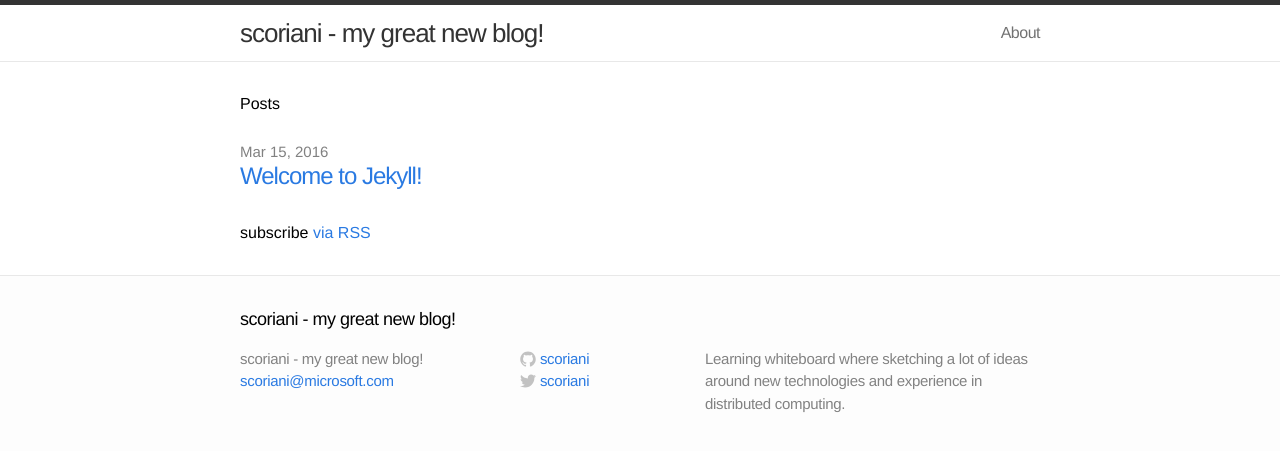
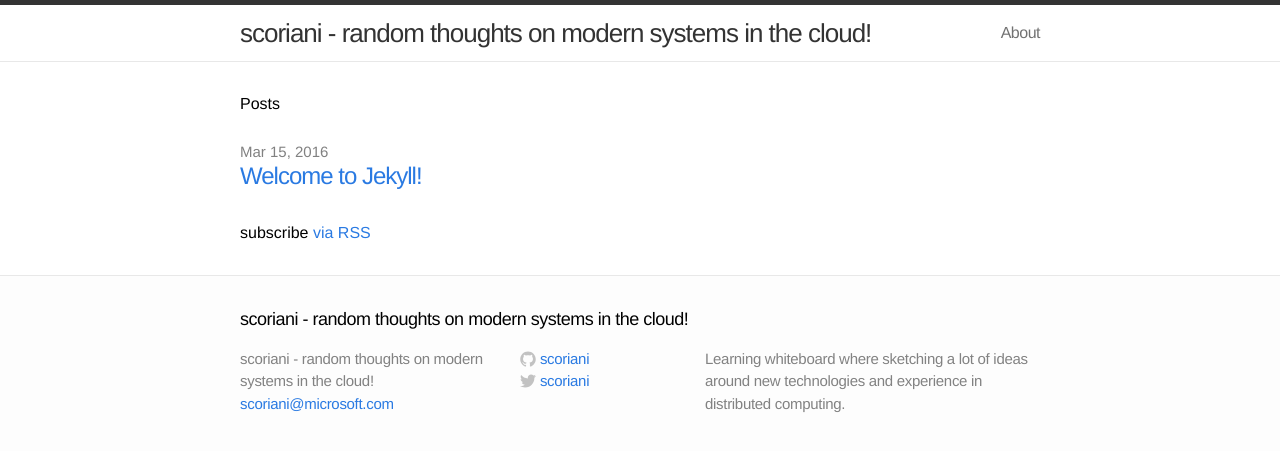
Before and after one commit to scoriani/scoriani.github.io, a Jekyll site: the page built from index.html, in a window 1280 px wide. Shown: the top 451 px of the page. Built offline with Jekyll 4.4.1, drawn with Linux system fonts in a browser that asks for light colours.

Commit message:
Update _config.yml

```diff
--- a/_config.yml
+++ b/_config.yml
@@ -1,5 +1,5 @@
 # Site settings
-title: scoriani - my great new blog!
+title: scoriani - random thoughts on modern systems in the cloud!
 email: scoriani@microsoft.com
 description: "Learning whiteboard where sketching a lot of ideas around new technologies and experience in distributed computing."
 baseurl: ""
```
